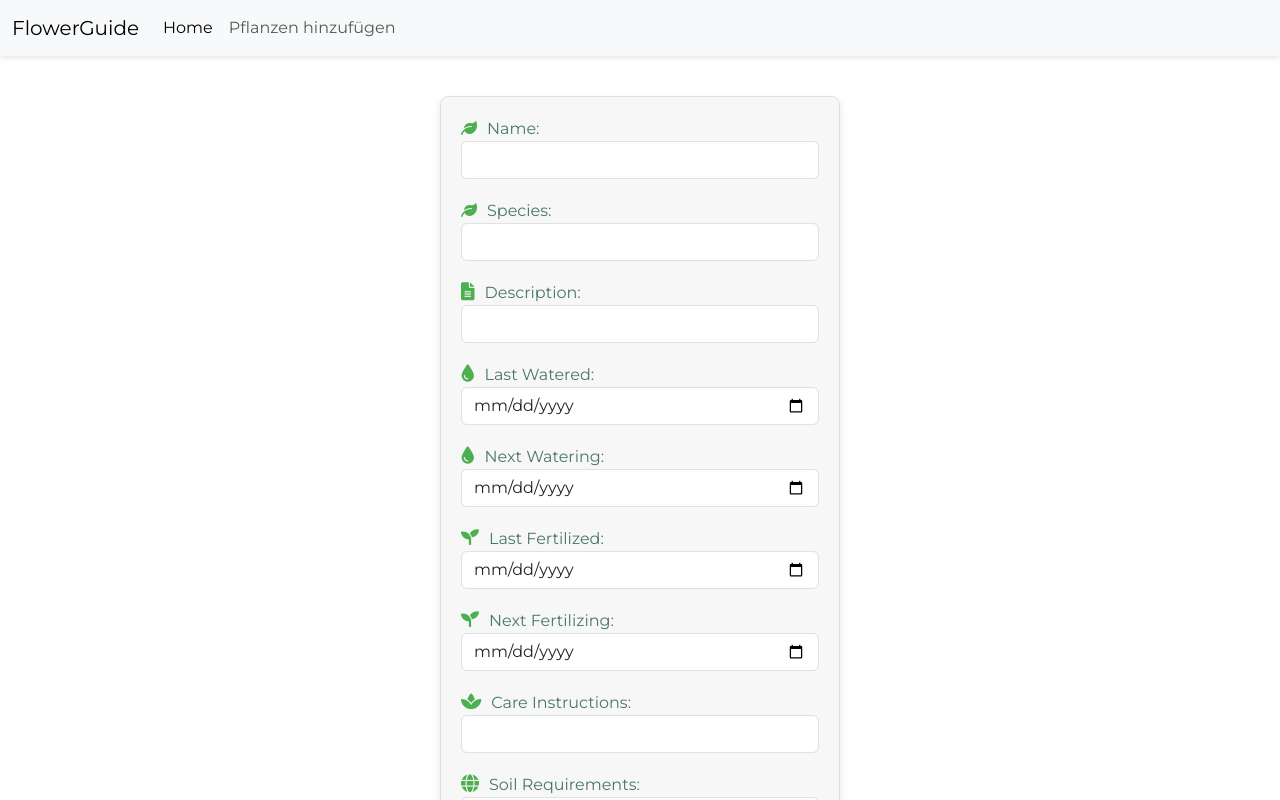
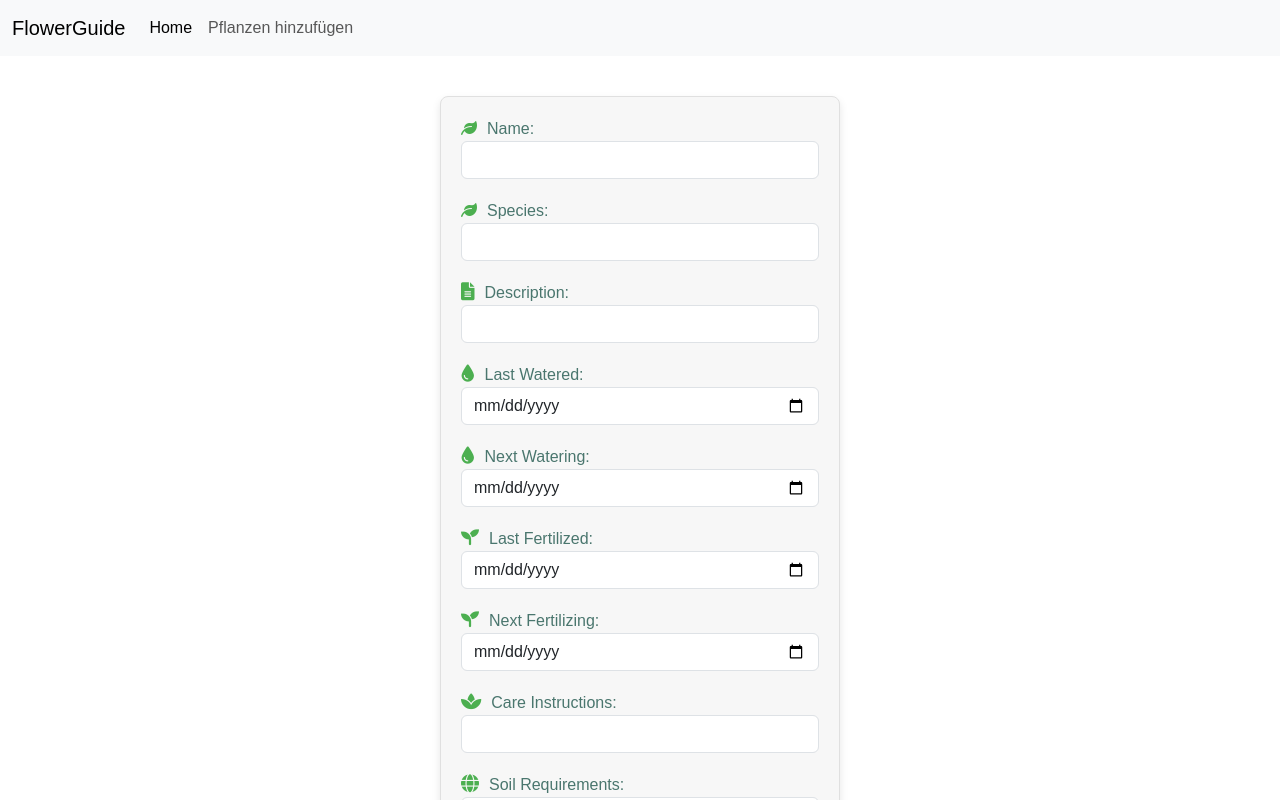
Before and after one commit to MartinHermes86/flowerGuide, a React (Vite) app in the folder frontend/: page /new in a window 1280 px wide. Shown: the top 800 px of the page. Built offline with nearby package versions, Linux system fonts and the light colour scheme; no server answers.

Commit message:
edit font, fix navbar, remove app.css

```diff
--- a/frontend/index.html
+++ b/frontend/index.html
@@ -4,7 +4,6 @@
     <meta charset="UTF-8" />
     <meta name="viewport" content="width=device-width, initial-scale=1.0" />
     <link rel="stylesheet" href="https://cdnjs.cloudflare.com/ajax/libs/font-awesome/6.0.0-beta3/css/all.min.css">
-    <link href="https://fonts.googleapis.com/css2?family=Montserrat:wght@400;500&display=swap" rel="stylesheet">
     <title>FlowerGuide</title>
   </head>
   <body>
--- a/frontend/src/App.css
+++ /dev/null
@@ -1,14 +0,0 @@
-.navbar {
-    background-color: #f5f5f5;
-    padding: 10px 20px;
-    box-shadow: 0 2px 5px rgba(0,0,0,0.1);
-}
-
-.nav-link {
-    color: #4A766E;
-    transition: color 0.3s ease;
-}
-
-.nav-link:hover {
-    color: #328857;
-}
--- a/frontend/src/App.tsx
+++ b/frontend/src/App.tsx
@@ -6,7 +6,6 @@
 import NavBar from './components/NavBar';
 import usePlants from './hooks/usePlants';
 import {PlantDto} from './types/PlantDto';
-import './App.css';
 
 export default function App() {
     const {plants, savePlant, updatePlant, deletePlant} = usePlants();
--- a/frontend/src/components/NavBar.tsx
+++ b/frontend/src/components/NavBar.tsx
@@ -2,7 +2,7 @@
 import './NavBar.css';
 export default function NavBar(){
     return (
-        <nav className="navbar navbar-expand-lg navbar-light bg-light">
+        <nav className="navbar sticky-top navbar-expand-lg navbar-light bg-light">
             <div className="container-fluid">
                 <Link className="navbar-brand" to="/">FlowerGuide</Link>
                 <button className="navbar-toggler" type="button" data-bs-toggle="collapse" data-bs-target="#navbarNav" aria-controls="navbarNav" aria-expanded="false" aria-label="Toggle navigation">
--- a/frontend/src/components/NewPlantForm.css
+++ b/frontend/src/components/NewPlantForm.css
@@ -1,6 +1,3 @@
-body {
-    font-family: 'Montserrat', sans-serif !important;
-}
 
 form {
     display: flex;
--- a/frontend/src/index.css
+++ b/frontend/src/index.css
@@ -1,3 +1,12 @@
+@font-face {
+    font-family: 'Montserrat';
+    src:  url('Montserrat-Regular.ttf') format('ttf')
+}
+
+body {
+    font-family: 'Montserrat', sans-serif !important;
+}
+
 @media screen and (min-width: 1024px) and (max-width: 1024px) and (min-height: 768px) and (max-height: 768px) {
     .container {
         padding: 20px;
```
Also changed, not shown: frontend/public/fonts/Montserrat-Regular.ttf (added).
